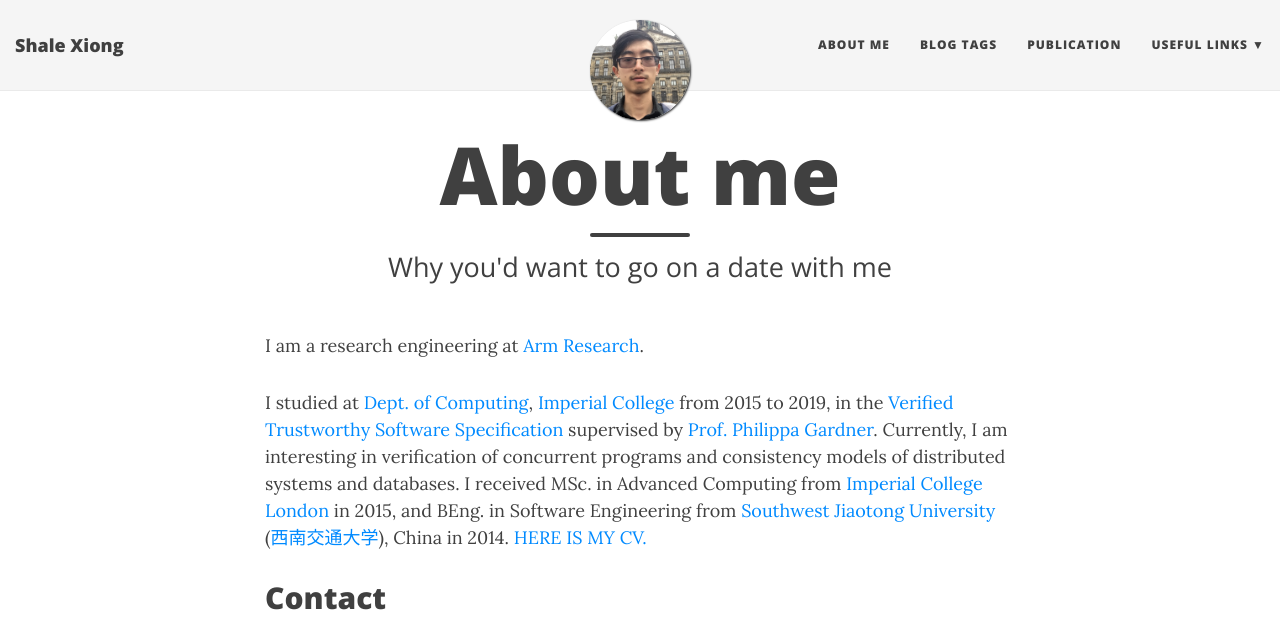
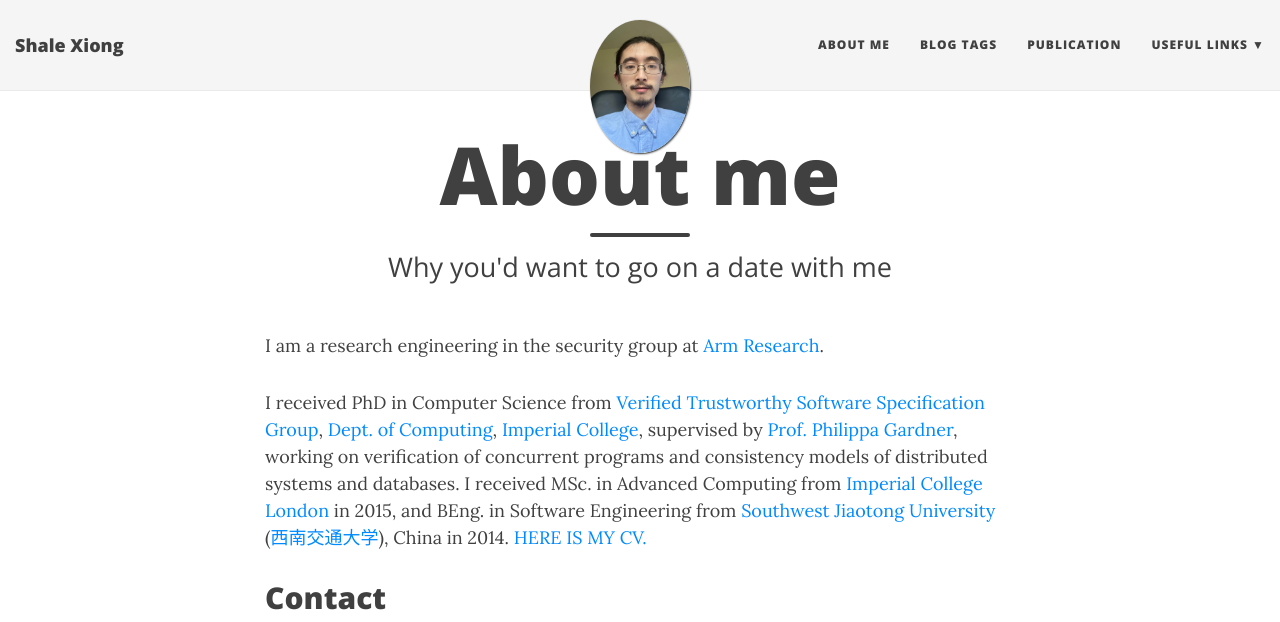
Before and after one commit to ShaleXIONG/shalexiong.github.io, a Jekyll site: the page built from aboutme.md, in a window 1280 px wide and 1400 px high. Shown: the top 622 px of the window. Built offline with Jekyll 4.4.1, drawn with Linux system fonts in a browser that asks for light colours; nearby versions of some CDN libraries; some of the changed text lies outside the part shown.

Commit message:
Update my profile pic and about me page

```diff
--- a/_config.yml
+++ b/_config.yml
@@ -33,6 +33,7 @@ navbar-links:
   Blog Tags: "/tags/"
   Publication: "/publications/"
   Useful Links:
+    - Arm Research: "https://www.arm.com/resources/research"
     - Imperial College: "http://www.imperial.ac.uk/"
 
 # Image to show in the navigation bar - image must be a square (width = height)
--- a/aboutme.md
+++ b/aboutme.md
@@ -4,26 +4,24 @@ title: About me
 subtitle: Why you'd want to go on a date with me
 ---
 
-I am a research engineering at [Arm Research][18].
+I am a research engineering in the security group at [Arm Research][18].
 
-I studied at [Dept. of Computing][21], [Imperial College][22] from 2015 to 2019, in the [Verified Trustworthy Software Specification][23] supervised by [Prof. Philippa Gardner][24].
-Currently, I am interesting in verification of concurrent programs and consistency models of distributed systems and databases.
+I received PhD in Computer Science from [Verified Trustworthy Software Specification Group][23], [Dept. of Computing][21], [Imperial College][22], supervised by [Prof. Philippa Gardner][24],
+working on verification of concurrent programs and consistency models of distributed systems and databases.
 I received MSc. in Advanced Computing from [Imperial College London][22] in 2015, and BEng. in Software Engineering from [Southwest Jiaotong University][25] ([西南交通大学][20]), China in 2014.
 [HERE IS MY CV.][19]
 
 ## Contact ##
 
-<iframe src="https://www.google.com/maps/embed?pb=!1m18!1m12!1m3!1d2483.779882328909!2d-0.18118674906856128!3d51.49890671904571!2m3!1f0!2f0!3f0!3m2!1i1024!2i768!4f13.1!3m3!1m2!1s0x4876055c7df7c537%3A0x2541470e75df5fe0!2sHuxley+Building!5e0!3m2!1sen!2suk!4v1490695192578" width="350" height="350"  frameborder="0" allowfullscreen style="float:right;border:0">Google Map :)</iframe>
+<iframe src="https://www.google.com/maps/embed?pb=!1m18!1m12!1m3!1d16458.872650809793!2d0.16960240582994263!3d52.177491971298316!2m3!1f0!2f0!3f0!3m2!1i1024!2i768!4f13.1!3m3!1m2!1s0x47d87aab5eecea7d%3A0x3223a88453db460c!2sArm%20Ltd!5e0!3m2!1sen!2suk!4v1590186316987!5m2!1sen!2suk" width="600" height="450" frameborder="0" style="border:0;" allowfullscreen="" aria-hidden="false" tabindex="0"></iframe>
 
 ### Email: ###
-sx14 \[AT\] ic.ac.uk
+shale.xiong \[AT\] arm.com
 
 ### Address: ###
-433 Huxley Building,<br>
-Dept. of Computing,<br>
-South Kensington Campus,<br>
-Imperial College London,<br>
-London SW7 2AZ, UK
+110 Fulbourn Rd,
+Cambridge CB1 9NJ,
+UK
 
 ## My Hobbies ##
 
```
Also changed, not shown: other parts of aboutme.md (+6 -0 lines), img/shale-xiong.jpg.
